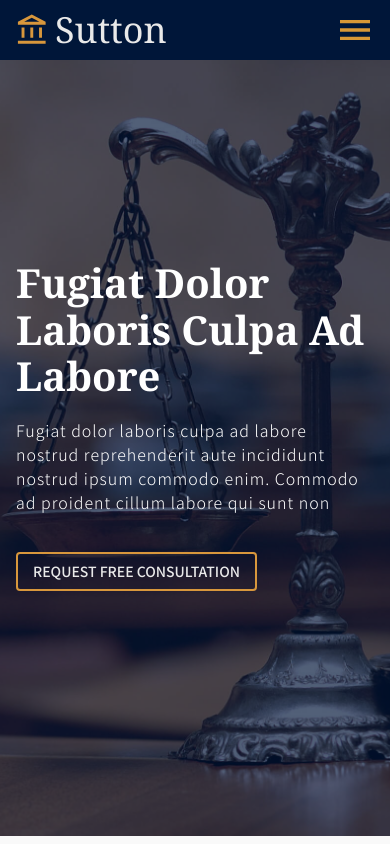
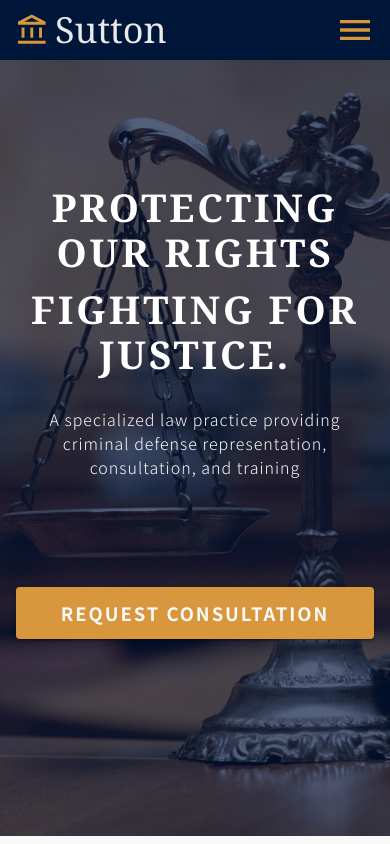
Before and after one commit to pmitch242/jessica-sutton, a React (Create React App) app: page / in a window 390 px wide. Shown: the top 844 px of the page. Built offline with nearby package versions, Linux system fonts and the light colour scheme.

Commit message:
styling landing section mobile view

```diff
--- a/src/components/Home/Intro.js
+++ b/src/components/Home/Intro.js
@@ -5,18 +5,31 @@ const useStyle = makeStyles({
     container: {
         maxWidth: '600px',
         color: '#ffffff',
-        paddingTop: '200px'
+        paddingTop: '125px'
     },
     button: {
-        color: '#e9e9e9',
-        border: '2px solid #d8973c',
-        marginTop: '20px',
+        color: '#f9f9f9',
+        marginTop: '90px',
+        width: '100%',
+        paddingTop: '10px',
+        paddingBottom: '10px',
+        fontSize: '1.15rem',
+        letterSpacing: '2px',
+        fontWeight: 'bold',
+
     },
     title: {
-        textTransform: 'capitalize',
+        textTransform: 'uppercase',
+        textAlign: 'center',
+        fontSize: '2.4rem',
+        letterSpacing: '3px',
+        lineHeight: '45px',
+        marginBottom: '12px'
     },
     subtitile: {
-        color: '#e9e9e9',
+        color: '#f9f9f9',
+        textAlign: 'center',
+        fontSize: '1rem',
     },
 })
 
@@ -29,16 +42,18 @@ const Intro = () => {
                 <Container>
                     <div className={classes.container} id='intro-info-div'>
                         <Typography variant='h1' className={classes.title}>
-                            Fugiat dolor laboris culpa ad labore
+                            Protecting Our Rights
+                    </Typography>
+                        <Typography variant='h1' className={classes.title}>
+                            Fighting for Justice.
                     </Typography>
                         <br />
-                        <Typography variant='subtitle1'>
-                            Fugiat dolor laboris culpa ad labore nostrud reprehenderit aute incididunt nostrud ipsum commodo enim.
-                            Commodo ad proident cillum labore qui sunt non
+                        <Typography variant='subtitle1' className={classes.subtitile}>
+                            A specialized law practice providing criminal defense representation, consultation, and training
                     </Typography>
                         <br />
-                        <Button variant='outlined' className={classes.button}>
-                            Request Free Consultation
+                        <Button variant="contained" color="secondary" className={classes.button}>
+                            Request Consultation
                 </Button>
                     </div>
                 </Container>
--- a/src/components/Home/home.css
+++ b/src/components/Home/home.css
@@ -1,6 +1,6 @@
 #intro{
     background-image: url('../../images/home-slide-1.jpg');
-    background-position-y: 24%;
+    background-position-y: 20%;
     background-color: #fff;
     background-repeat: no-repeat;
     background-size: cover;
--- a/src/utils/theme.js
+++ b/src/utils/theme.js
@@ -18,9 +18,9 @@ const theme = createMuiTheme({
         h1: {
             fontFamily: `'Noto Serif', serif`,
             fontWeight: 700,
-            fontSize: "3.5rem",
-            '@media (max-width:600px)': {
-                fontSize: '2.5rem',
+            fontSize: '2.25rem',
+            '@media (min-width:600px)': {
+                fontSize: '3.5rem',
               }
         },
         h2: {
```
